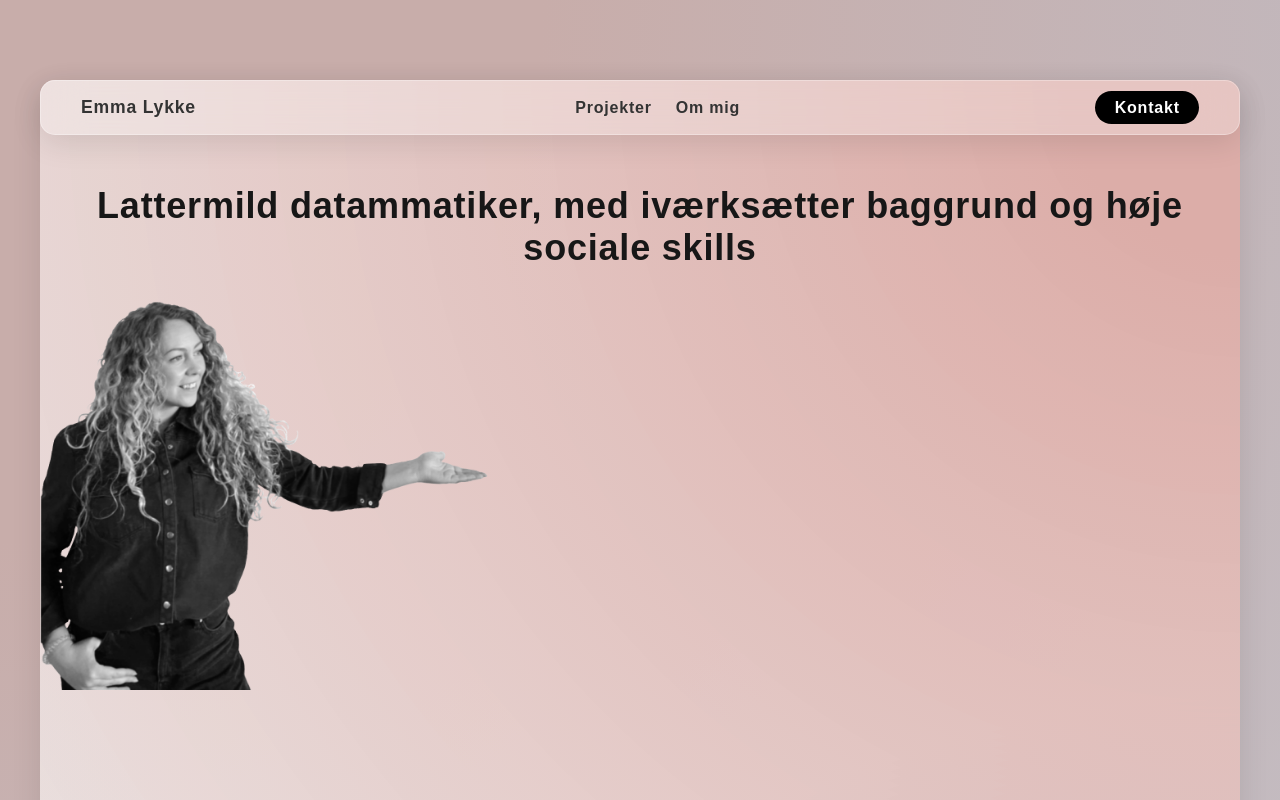
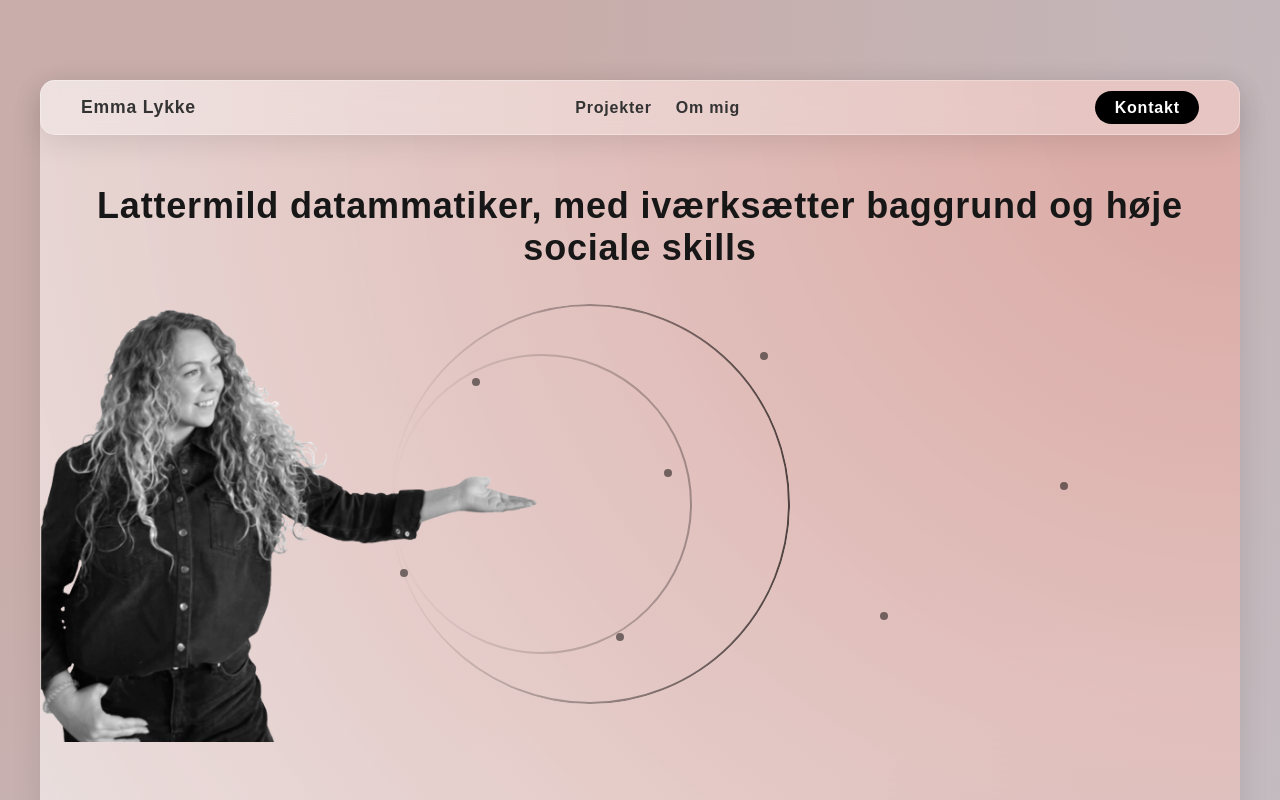
Before and after one commit to BlablaTara/DigiCV, a Next.js app: page / in a window 1280 px wide. Shown: the top 800 px of the page. Built offline with nearby package versions, Linux system fonts and the light colour scheme.

Commit message:
added dots with texts

```diff
--- /dev/null
+++ b/src/components/Circles.js
@@ -0,0 +1,9 @@
+export default function Circles() {
+    return (
+        <div className="circles">
+            <div className="circle outer">
+                <div className="circle inner"></div>
+            </div>
+        </div>
+    );
+}
--- /dev/null
+++ b/src/components/Dots.js
@@ -0,0 +1,25 @@
+export default function Dots() {
+    const dots = [
+        { text: "Frontend", x: "36%", y: "16%" },
+        { text: "Design", x: "30%", y: "60%" },
+        { text: "UI/UX", x: "52%", y: "37%" },
+        { text: "React", x: "70%", y: "70%" },
+        { text: "Next.js", x: "85%", y: "40%" },
+        { text: "Startup", x: "60%", y: "10%" },
+        { text: "Blabla", x: "48%", y: "75%" },
+    ];
+
+    return (
+        <div className="dots">
+            {dots.map((dot, index) => (
+                <div
+                    key={index}
+                    className="dot"
+                    style={{ left: dot.x, top: dot.y }}
+                >
+                    <span className="dot-tooltip">{dot.text}</span>
+                </div>
+            ))}
+        </div>
+    );
+}
--- a/src/css/hero.css
+++ b/src/css/hero.css
@@ -19,10 +19,108 @@
     font-size: 1.5rem;
 }
 
-
 .hero-pic {
     width: 100%;
-    margin-top: 2rem;
+    margin-top: 2.5rem;
+
     display: flex;
+    align-items: center;
     justify-content: flex-start;
+    gap: 40px;
+    position: relative;
+    z-index: 1;
 }
+
+
+/* ------ CIRCLES -----*/
+
+.circles {
+    position: absolute;
+
+  /* display: flex;
+  align-items: center;
+  justify-content: center; */
+
+  left: 350px;
+  top: 45%;
+  transform: translateY(-50%);
+  z-index: 0;
+}
+
+
+.circle {
+  border: 2px solid rgba(0, 0, 0, 0.656);
+  border-radius: 50%;
+  position: relative;
+}
+
+.outer {
+/* animation: rotate 20s linear infinite; */
+  width: 400px;
+  height: 400px;
+  display: flex;
+  align-items: center;
+  /* justify-content: center; */
+
+  mask-image: linear-gradient(to right, transparent, black);
+  -webkit-mask-image: linear-gradient(to right, transparent, black);
+}
+
+/* @keyframes rotate {
+  from { transform: rotate(0deg); }
+  to { transform: rotate(360deg); }
+} */
+
+.inner {
+  width: 300px;
+  height: 300px;
+  opacity: 0.6;
+}
+
+/* ------ DOTS -----*/
+
+.dots {
+    position: absolute;
+    inset: 0;
+
+    z-index: 1;
+}
+
+.dot {
+  position: absolute;
+
+  width: 8px;
+  height: 8px;
+  background: rgba(0,0,0,0.5);
+  border-radius: 50%;
+
+  cursor: pointer;
+  transition: transform 0.2s ease;
+}
+
+.dot:hover {
+  transform: scale(1.5);
+}
+
+.dot-tooltip {
+  position: absolute;
+  bottom: 150%;
+  left: 50%;
+  transform: translateX(-50%);
+
+  background: rgba(0,0,0,0.8);
+  color: white;
+  padding: 5px 10px;
+  border-radius: 6px;
+  font-size: 0.8rem;
+
+  white-space: nowrap;
+
+  opacity: 0;
+  pointer-events: none;
+  transition: 0.2s ease;
+}
+
+.dot:hover .dot-tooltip {
+  opacity: 1;
+}
--- a/src/sections/Hero.js
+++ b/src/sections/Hero.js
@@ -1,5 +1,7 @@
 import "../css/hero.css";
 import Image from "next/image";
+import Circles from "@/components/Circles";
+import Dots from "@/components/Dots";
 
 export default function Hero() {
 
@@ -17,8 +19,13 @@ export default function Hero() {
                         width={0}
                         height={0}
                         sizes="100vw"
-                        style={{ width: "450px", height: "auto" }}
+                        style={{
+                            width: "500px",
+                            height: "auto"
+                        }}
                     />
+                    <Dots />
+                    <Circles />
                 </div>
             </div>
 
```
